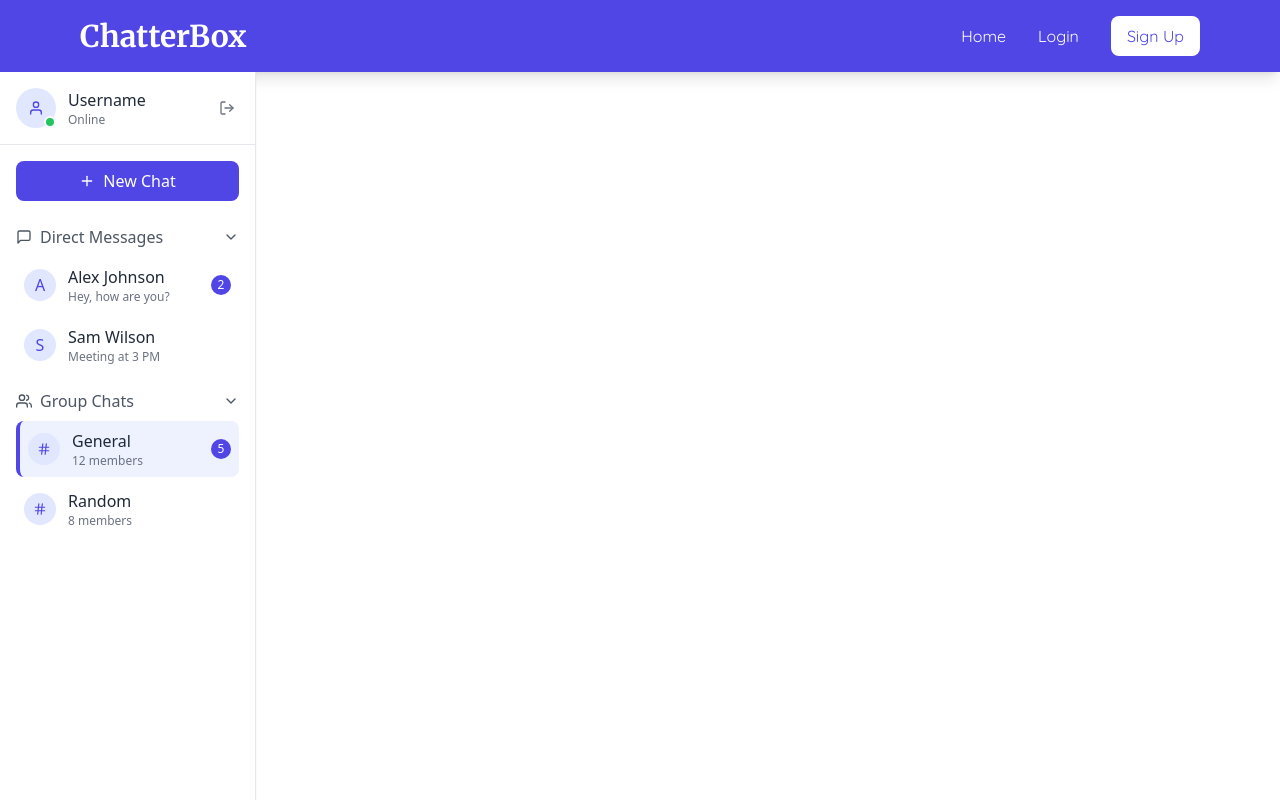
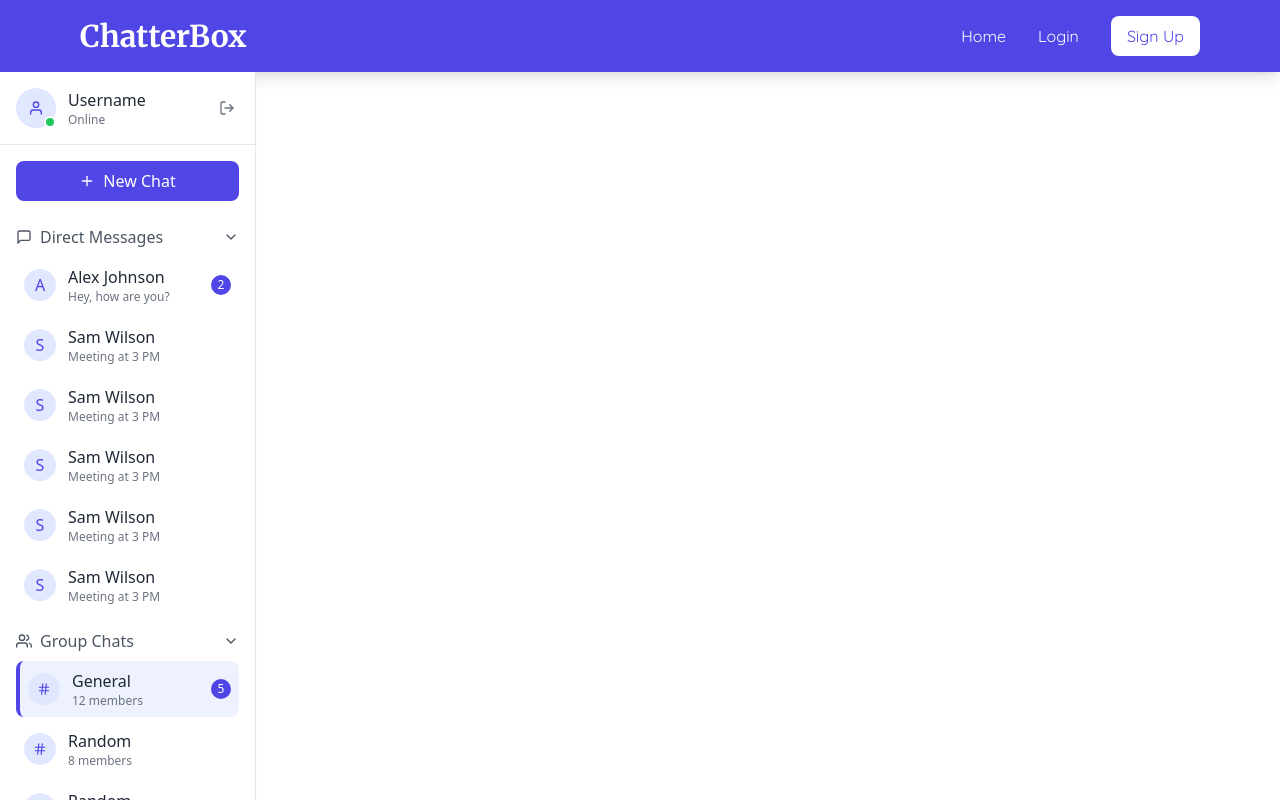
Before and after one commit to akashagrahari78/ChatterBox, a React (Vite) app in the folder frontend/: page / in a window 1280 px wide. Shown: the top 800 px of the page. Built offline with nearby package versions, Linux system fonts and the light colour scheme.

Commit message:
sidebar refactored

```diff
--- /dev/null
+++ b/frontend/src/components/ChatToggleButton.jsx
@@ -0,0 +1,27 @@
+import { motion } from "framer-motion";
+import { FiChevronDown } from "react-icons/fi";
+
+const ChatToggleButton = ({
+  icon: Icon,
+  label,
+  isExpanded,
+  onClick
+}) => (
+  <button
+    onClick={onClick}
+    className="w-full flex items-center justify-between text-gray-600 hover:text-indigo-600"
+  >
+    <div className="flex items-center space-x-2">
+      <Icon />
+      <span>{label}</span>
+    </div>
+    <motion.div
+      animate={{ rotate: isExpanded ? 0 : -90 }}
+      transition={{ duration: 0.2 }}
+    >
+      <FiChevronDown />
+    </motion.div>
+  </button>
+);
+
+export default ChatToggleButton;
--- a/frontend/src/components/LeftSidebar.jsx
+++ b/frontend/src/components/LeftSidebar.jsx
@@ -1,35 +1,21 @@
 import { motion, AnimatePresence } from "framer-motion";
-import { useState } from "react";
-import {
-  FiMessageSquare,
-  FiUsers,
-  FiPlus,
-  FiLogOut,
-  FiChevronDown,
-  FiUser,
-  FiHash
-} from "react-icons/fi";
+import { useContext, useState } from "react";
+import { FiPlus, FiLogOut, FiUser,FiMessageSquare, FiUsers } from "react-icons/fi";
+import { ChatContext } from "../context/ChatContext";
+import ChatToggleButton from "./ChatToggleButton";
+import UserMessages from "./UserMessages";
+import UserGroupChat from "./UserGroupChat";
 
 const LeftSidebar = () => {
+  const { directMessages, groupChats } = useContext(ChatContext);
   const [activeChat, setActiveChat] = useState("general");
   const [expandedSection, setExpandedSection] = useState({
     dms: true,
     groups: true,
   });
 
-  // Mock data
-  const directMessages = [
-    { id: "1", name: "Alex Johnson", lastMessage: "Hey, how are you?", unread: 2 },
-    { id: "2", name: "Sam Wilson", lastMessage: "Meeting at 3 PM", unread: 0 },
-  ];
-
-  const groupChats = [
-    { id: "general", name: "General", members: 12, unread: 5 },
-    { id: "random", name: "Random", members: 8, unread: 0 },
-  ];
-
   const toggleSection = (section) => {
-    setExpandedSection(prev => ({ ...prev, [section]: !prev[section] }));
+    setExpandedSection((prev) => ({ ...prev, [section]: !prev[section] }));
   };
 
   return (
@@ -41,10 +27,7 @@ const LeftSidebar = () => {
     >
       {/* User Profile */}
       <div className="p-4 border-b border-gray-200 flex items-center space-x-3">
-        <motion.div
-          whileHover={{ scale: 1.05 }}
-          className="relative"
-        >
+        <motion.div whileHover={{ scale: 1.05 }} className="relative">
           <div className="w-10 h-10 rounded-full bg-indigo-100 flex items-center justify-center text-indigo-600">
             <FiUser />
           </div>
@@ -65,7 +48,7 @@ const LeftSidebar = () => {
 
       {/* New Chat Button */}
       <motion.button
-        whileHover={{ scale: 1.02, backgroundColor: "#4F46E5" }} // indigo-600
+        whileHover={{ scale: 1.02, backgroundColor: "#4F46E5" }}
         whileTap={{ scale: 0.98 }}
         className="mx-4 mt-4 py-2 bg-indigo-600 text-white rounded-lg flex items-center justify-center space-x-2 font-medium"
       >
@@ -75,24 +58,14 @@ const LeftSidebar = () => {
 
       {/* Direct Messages Section */}
       <div className="mt-6 px-4">
+        <ChatToggleButton
+          icon={FiMessageSquare}
+          label="Direct Messages"
+          isExpanded={expandedSection.dms}
+          onClick={() => toggleSection("dms")}
+        />
 
-        {/* -----------------chat toogle button---------------------------- */}
-        <button
-          onClick={() => toggleSection("dms")}
-          className="w-full flex items-center justify-between text-gray-600 hover:text-indigo-600"
-        >
-          <div className="flex items-center space-x-2">
-            <FiMessageSquare />
-            <span>Direct Messages</span>
-          </div>
-          <motion.div
-            animate={{ rotate: expandedSection.dms ? 0 : -90 }}
-            transition={{ duration: 0.2 }}
-          >
-            <FiChevronDown />
-          </motion.div>
-        </button>
-
+        {/* -----------------------------user messages------------------ */}
         <AnimatePresence>
           {expandedSection.dms && (
             <motion.div
@@ -103,50 +76,26 @@ const LeftSidebar = () => {
               className="mt-2 space-y-1 overflow-hidden"
             >
               {directMessages.map((dm) => (
-                <motion.div
+                <UserMessages
                   key={dm.id}
-                  whileHover={{ backgroundColor: "#EEF2FF" }} // indigo-50
+                  message={dm}
+                  isActive={activeChat === dm.id}
                   onClick={() => setActiveChat(dm.id)}
-                  className={`flex items-center p-2 rounded-lg cursor-pointer ${
-                    activeChat === dm.id ? "bg-indigo-50 border-l-4 border-indigo-600" : ""
-                  }`}
-                >
-                  <div className="w-8 h-8 rounded-full bg-indigo-100 mr-3 flex items-center justify-center text-indigo-600">
-                    {dm.name.charAt(0)}
-                  </div>
-                  <div className="flex-1 min-w-0">
-                    <p className="truncate font-medium">{dm.name}</p>
-                    <p className="text-xs text-gray-500 truncate">{dm.lastMessage}</p>
-                  </div>
-                  {dm.unread > 0 && (
-                    <span className="bg-indigo-600 text-white text-xs w-5 h-5 rounded-full flex items-center justify-center">
-                      {dm.unread}
-                    </span>
-                  )}
-                </motion.div>
+                />
               ))}
             </motion.div>
           )}
         </AnimatePresence>
       </div>
 
-      {/* Group Chats Section */}
+      {/*------------------------------- Group Chats Section */}
       <div className="mt-4 px-4 pb-4">
-        <button
+        <ChatToggleButton
+          icon={FiUsers}
+          label="Group Chats"
+          isExpanded={expandedSection.groups}
           onClick={() => toggleSection("groups")}
-          className="w-full flex items-center justify-between text-gray-600 hover:text-indigo-600"
-        >
-          <div className="flex items-center space-x-2">
-            <FiUsers />
-            <span>Group Chats</span>
-          </div>
-          <motion.div
-            animate={{ rotate: expandedSection.groups ? 0 : -90 }}
-            transition={{ duration: 0.2 }}
-          >
-            <FiChevronDown />
-          </motion.div>
-        </button>
+        />
 
         <AnimatePresence>
           {expandedSection.groups && (
@@ -158,27 +107,12 @@ const LeftSidebar = () => {
               className="mt-2 space-y-1 overflow-hidden"
             >
               {groupChats.map((group) => (
-                <motion.div
+                <UserGroupChat
                   key={group.id}
-                  whileHover={{ backgroundColor: "#EEF2FF" }} // indigo-50
+                  group={group}
+                  isActive={activeChat === group.id}
                   onClick={() => setActiveChat(group.id)}
-                  className={`flex items-center p-2 rounded-lg cursor-pointer ${
-                    activeChat === group.id ? "bg-indigo-50 border-l-4 border-indigo-600" : ""
-                  }`}
-                >
-                  <div className="w-8 h-8 rounded-full bg-indigo-100 mr-3 flex items-center justify-center text-indigo-600">
-                    <FiHash size={14} />
-                  </div>
-                  <div className="flex-1 min-w-0">
-                    <p className="truncate font-medium">{group.name}</p>
-                    <p className="text-xs text-gray-500">{group.members} members</p>
-                  </div>
-                  {group.unread > 0 && (
-                    <span className="bg-indigo-600 text-white text-xs w-5 h-5 rounded-full flex items-center justify-center">
-                      {group.unread}
-                    </span>
-                  )}
-                </motion.div>
+                />
               ))}
             </motion.div>
           )}
--- /dev/null
+++ b/frontend/src/components/UserGroupChat.jsx
@@ -0,0 +1,31 @@
+import { FiHash } from "react-icons/fi";
+
+const UserGroupChat = ({
+  group,
+  isActive,
+  onClick
+}) => (
+  <div
+    onClick={onClick}
+    className={`flex items-center p-2 rounded-lg cursor-pointer transition-colors duration-200 hover:bg-indigo-50 ${
+      isActive ? "bg-indigo-50 border-l-4 border-indigo-600" : ""
+    }`}
+  >
+    <div className="w-8 h-8 rounded-full bg-indigo-100 mr-3 flex items-center justify-center text-indigo-600">
+      <FiHash size={14} />
+    </div>
+    <div className="flex-1 min-w-0">
+      <p className="truncate font-medium">{group.name}</p>
+      <p className="text-xs text-gray-500">
+        {group.members} members
+      </p>
+    </div>
+    {group.unread > 0 && (
+      <span className="bg-indigo-600 text-white text-xs w-5 h-5 rounded-full flex items-center justify-center">
+        {group.unread}
+      </span>
+    )}
+  </div>
+);
+
+export default UserGroupChat;
--- /dev/null
+++ b/frontend/src/components/UserMessages.jsx
@@ -0,0 +1,31 @@
+import React from 'react'
+
+const UserMessages = ({
+  message,
+  isActive,
+  onClick
+}) => (
+  <div
+    onClick={onClick}
+    className={`flex items-center p-2 rounded-lg cursor-pointer transition-colors duration-200 hover:bg-indigo-50 ${
+      isActive ? "bg-indigo-50 border-l-4 border-indigo-600" : ""
+    }`}
+  >
+    <div className="w-8 h-8 rounded-full bg-indigo-100 mr-3 flex items-center justify-center text-indigo-600">
+      {message.name.charAt(0)}
+    </div>
+    <div className="flex-1 min-w-0">
+      <p className="truncate font-medium">{message.name}</p>
+      <p className="text-xs text-gray-500 truncate">
+        {message.lastMessage}
+      </p>
+    </div>
+    {message.unread > 0 && (
+      <span className="bg-indigo-600 text-white text-xs w-5 h-5 rounded-full flex items-center justify-center">
+        {message.unread}
+      </span>
+    )}
+  </div>
+);
+
+export default UserMessages;
--- /dev/null
+++ b/frontend/src/context/ChatContext.jsx
@@ -0,0 +1,41 @@
+import {createContext, use} from 'react'
+import { useNavigate } from 'react-router-dom'
+
+export const ChatContext = createContext()
+
+export const ChatContextProvider = (props)=>{
+
+     const directMessages = [
+    {
+      id: "1",
+      name: "Alex Johnson",
+      lastMessage: "Hey, how are you?",
+      unread: 2,
+    },
+    { id: "2", name: "Sam Wilson", lastMessage: "Meeting at 3 PM", unread: 0 },
+    { id: "3", name: "Sam Wilson", lastMessage: "Meeting at 3 PM", unread: 0 },
+    { id: "4", name: "Sam Wilson", lastMessage: "Meeting at 3 PM", unread: 0 },
+    { id: "5", name: "Sam Wilson", lastMessage: "Meeting at 3 PM", unread: 0 },
+    { id: "6", name: "Sam Wilson", lastMessage: "Meeting at 3 PM", unread: 0 },
+  ];
+
+    const groupChats = [
+    { id: "general", name: "General", members: 12, unread: 5 },
+    { id: "random", name: "Random", members: 8, unread: 0 },
+    { id: "rando", name: "Random", members: 8, unread: 0 },
+    { id: "rand", name: "Random", members: 8, unread: 0 },
+    { id: "ran", name: "Random", members: 8, unread: 0 },
+    { id: "ra", name: "Random", members: 8, unread: 0 },
+  ];
+    const navigate = useNavigate();
+    const value = {
+
+        directMessages,groupChats
+    }
+
+    return (
+        <ChatContext.Provider value={value}>
+          {props.children}
+        </ChatContext.Provider>
+    )
+}
--- a/frontend/src/main.jsx
+++ b/frontend/src/main.jsx
@@ -1,11 +1,14 @@
-import { StrictMode } from 'react'
-import { createRoot } from 'react-dom/client'
-import './index.css'
-import App from './App.jsx'
-import { BrowserRouter } from 'react-router-dom'
+import { StrictMode } from "react";
+import { createRoot } from "react-dom/client";
+import "./index.css";
+import App from "./App.jsx";
+import { BrowserRouter } from "react-router-dom";
+import { ChatContextProvider } from "./context/ChatContext.jsx";
 
-createRoot(document.getElementById('root')).render(
+createRoot(document.getElementById("root")).render(
   <BrowserRouter>
-    <App />
-  </BrowserRouter>,
-)
+    <ChatContextProvider>
+      <App />
+    </ChatContextProvider>
+  </BrowserRouter>
+);
```
Also changed, not shown: 1 other file (tests, documents, lock files or other folders).
